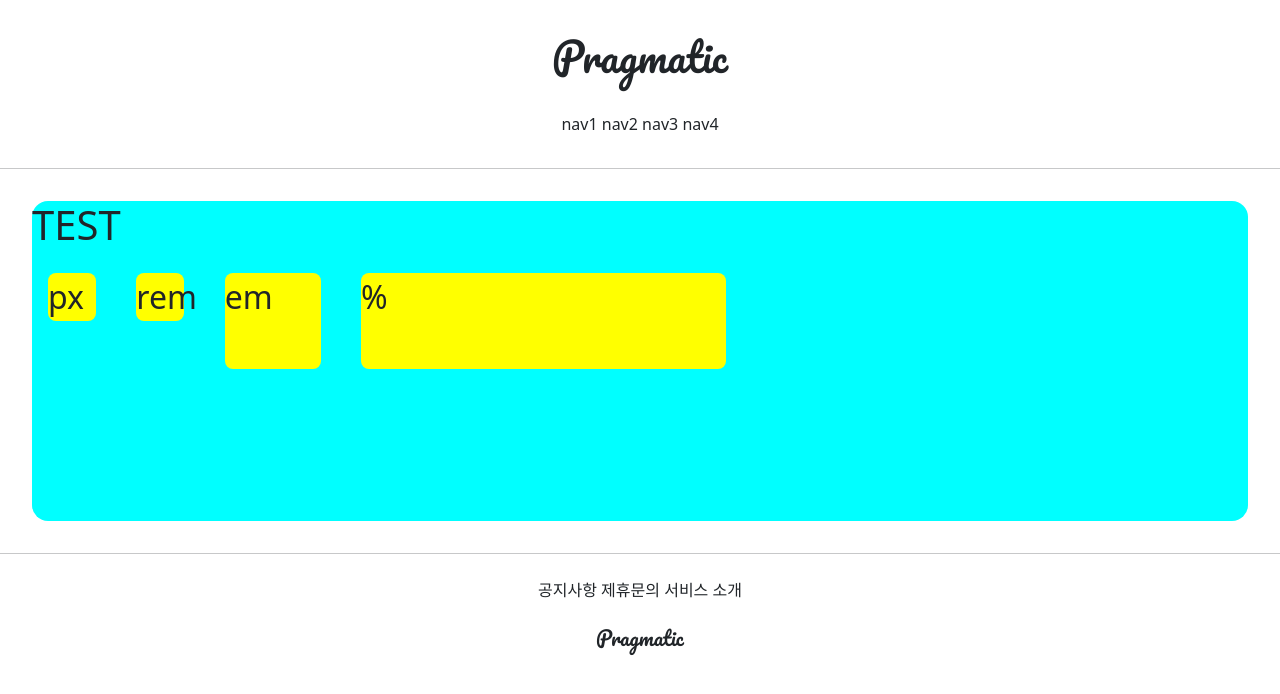
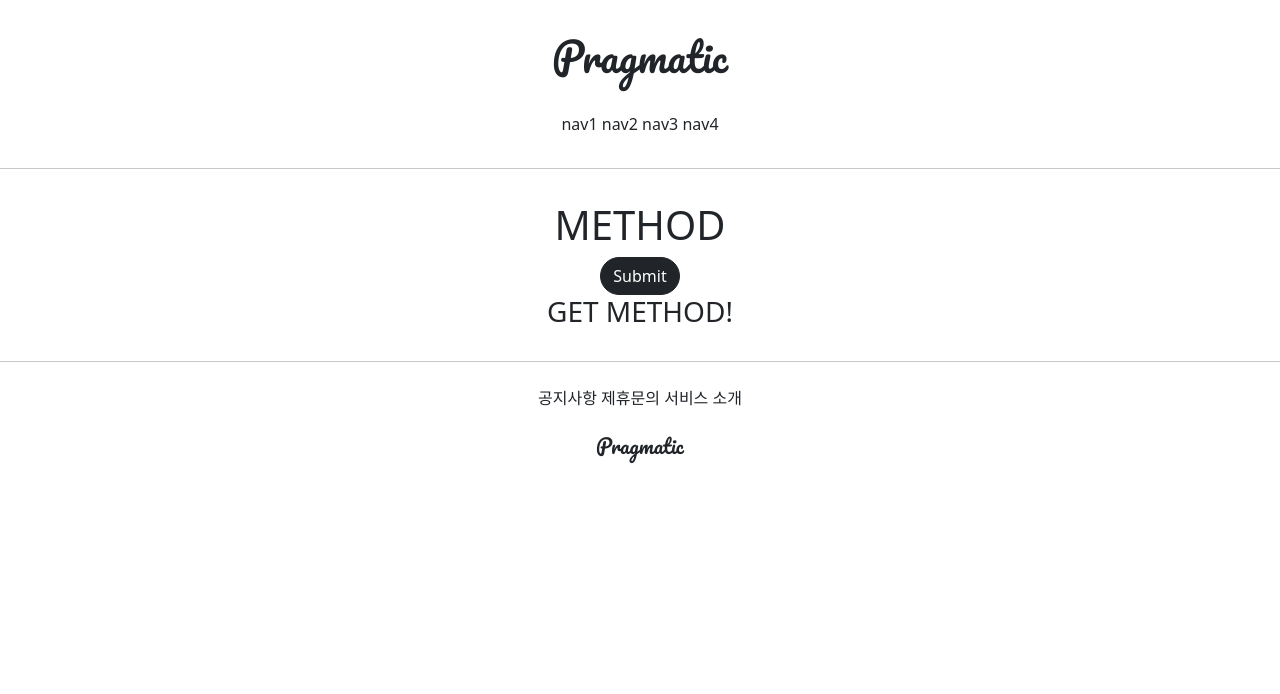
Before and after one commit to kanggihoon/gis_class6, a Django app: page /acounts/hello_world/ in a window 1280 px wide. Shown: the top 694 px of the page. Run offline with Django 3.2, Linux system fonts and the light colour scheme; parts of the project's set-up code (start-up, migrations or seed data) failed here and were passed over.

Commit message:
7/8 class6 style test

```diff
--- a/acountapp/templates/accountapp/hello_world.html
+++ b/acountapp/templates/accountapp/hello_world.html
@@ -2,23 +2,16 @@
 
 {% block content %}
 
-    <style>
-        .testing{
-            background-color: yellow;
-            margin: 1rem;
-            height: 48px;
-            width: 40px;
-            border-radius: .5rem;
-            display: inline-block;
-        }
-    </style>
 
-    <div style="height: 20rem; background-color: aqua; margin: 2rem; border-radius: 1rem; font-size: 2rem;">
-        <h1>TEST</h1>
-    <div class='testing' style="height: 48px; width: 48px">px</div>
-    <div class='testing' style="height: 3rem; width: 3rem">rem</div>
-    <div class='testing' style="height: 3em; width: 3em">em</div>
-    <div class='testing' style="height: 30%; width: 30%">%</div>
+    <div style="margin: 2rem; text-align: center">
+        <h1>METHOD</h1>
+
+        <form action = "/acounts/hello_world/" method="post">
+            {% csrf_token %}
+            <input type="submit" class="btn btn-dark rounded-pill">
+        </form>
+
+        <h3>{{ text }}</h3>
     </div>
 
 {% endblock %}
--- a/acountapp/views.py
+++ b/acountapp/views.py
@@ -5,4 +5,9 @@ from django.shortcuts import render
 
 
 def hello_world(request):
-    return render(request, "accountapp/hello_world.html")
+    if request.method == 'POST':
+        return render(request, "accountapp/hello_world.html",
+                      context={'text':'POST METHOD!'})
+    else:
+        return render(request, "accountapp/hello_world.html",
+                      context={'text':'GET METHOD!'})
```
